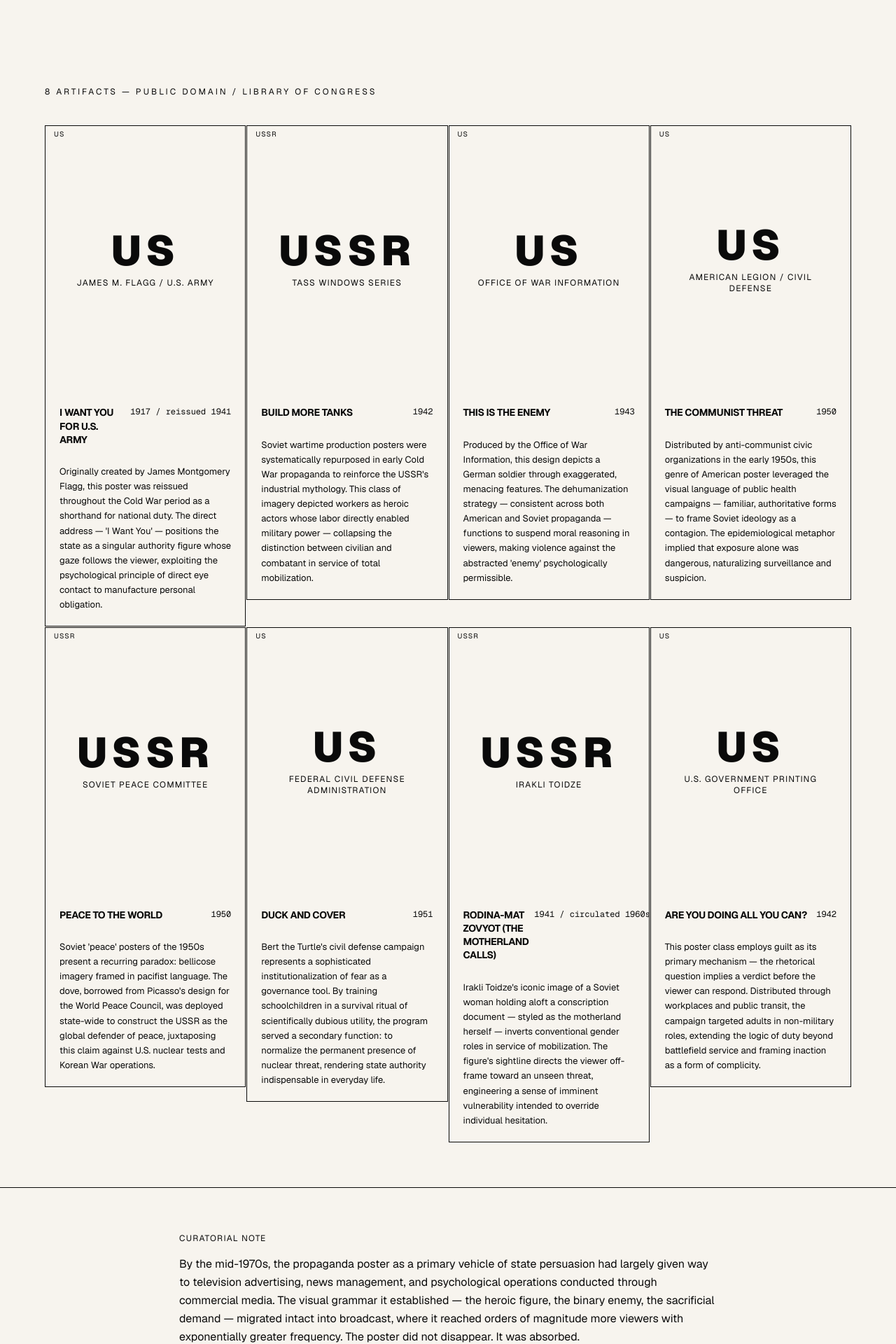
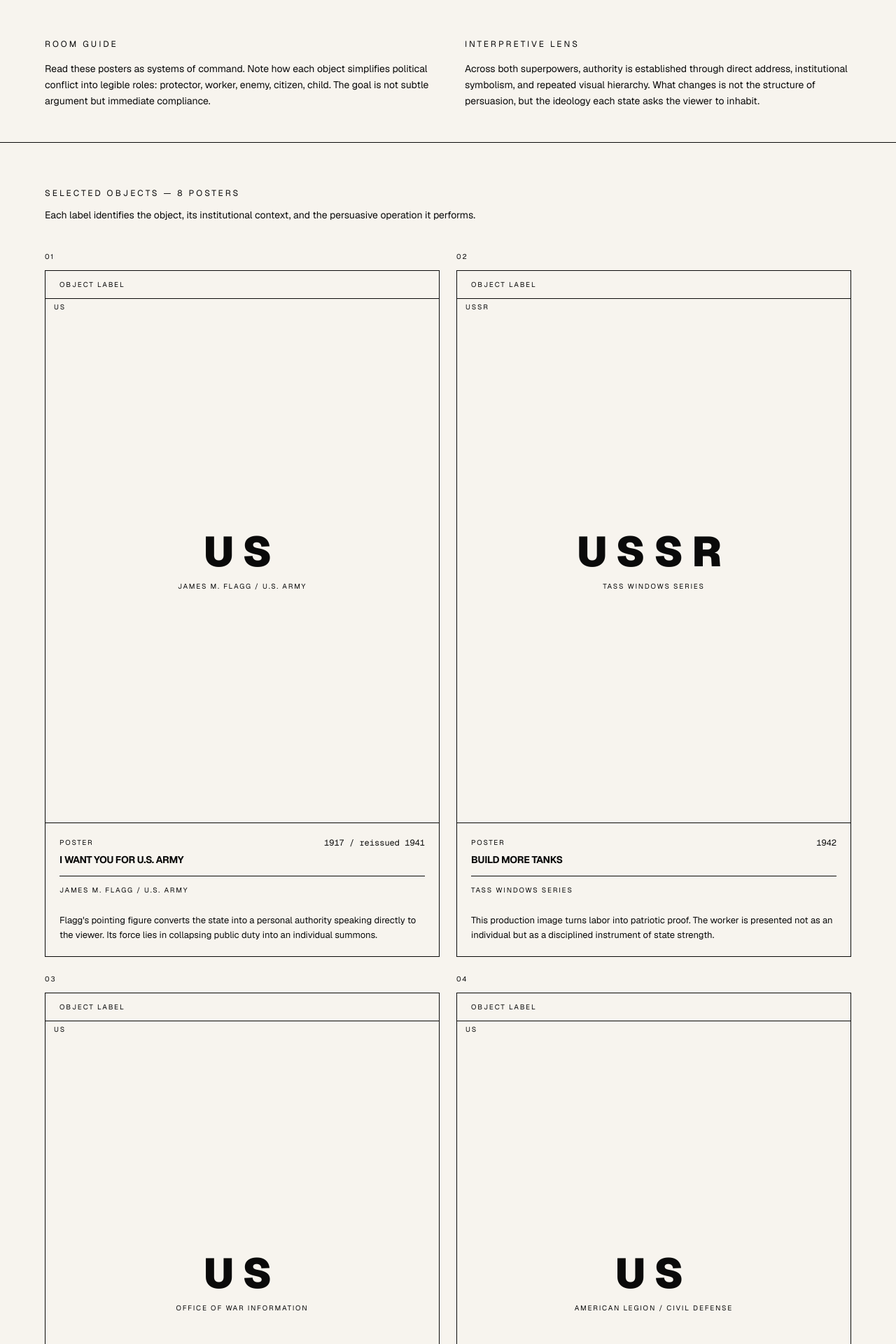
Before and after one commit to jdalvarez69/Museum-Site, a Next.js app: page /exhibit/posters in a window 1280 px wide. Shown: the part 440-2360 px from the top of the page at 70% size. Built offline with nearby package versions, Linux system fonts and the light colour scheme.

Commit message:
Refine posters exhibit with stronger curatorial structure

```diff
--- a/app/exhibit/posters/page.tsx
+++ b/app/exhibit/posters/page.tsx
@@ -6,7 +6,7 @@ const posters = [
     origin: "US" as const,
     year: "1917 / reissued 1941",
     analysis:
-      "Originally created by James Montgomery Flagg, this poster was reissued throughout the Cold War period as a shorthand for national duty. The direct address — 'I Want You' — positions the state as a singular authority figure whose gaze follows the viewer, exploiting the psychological principle of direct eye contact to manufacture personal obligation.",
+      "Flagg's pointing figure converts the state into a personal authority speaking directly to the viewer. Its force lies in collapsing public duty into an individual summons.",
     imageLabel: "James M. Flagg / U.S. Army",
   },
   {
@@ -14,7 +14,7 @@ const posters = [
     origin: "USSR" as const,
     year: "1942",
     analysis:
-      "Soviet wartime production posters were systematically repurposed in early Cold War propaganda to reinforce the USSR's industrial mythology. This class of imagery depicted workers as heroic actors whose labor directly enabled military power — collapsing the distinction between civilian and combatant in service of total mobilization.",
+      "This production image turns labor into patriotic proof. The worker is presented not as an individual but as a disciplined instrument of state strength.",
     imageLabel: "TASS Windows Series",
   },
   {
@@ -22,7 +22,7 @@ const posters = [
     origin: "US" as const,
     year: "1943",
     analysis:
-      "Produced by the Office of War Information, this design depicts a German soldier through exaggerated, menacing features. The dehumanization strategy — consistent across both American and Soviet propaganda — functions to suspend moral reasoning in viewers, making violence against the abstracted 'enemy' psychologically permissible.",
+      "The poster relies on caricature to make the enemy legible at a glance. Once the opponent is reduced to a type, moral complexity becomes easier to discard.",
     imageLabel: "Office of War Information",
   },
   {
@@ -30,7 +30,7 @@ const posters = [
     origin: "US" as const,
     year: "1950",
     analysis:
-      "Distributed by anti-communist civic organizations in the early 1950s, this genre of American poster leveraged the visual language of public health campaigns — familiar, authoritative forms — to frame Soviet ideology as a contagion. The epidemiological metaphor implied that exposure alone was dangerous, naturalizing surveillance and suspicion.",
+      "American anti-communist poster design often borrowed the authority of public health messaging. Here ideology is treated as contamination, making vigilance appear rational and necessary.",
     imageLabel: "American Legion / Civil Defense",
   },
   {
@@ -38,7 +38,7 @@ const posters = [
     origin: "USSR" as const,
     year: "1950",
     analysis:
-      "Soviet 'peace' posters of the 1950s present a recurring paradox: bellicose imagery framed in pacifist language. The dove, borrowed from Picasso's design for the World Peace Council, was deployed state-wide to construct the USSR as the global defender of peace, juxtaposing this claim against U.S. nuclear tests and Korean War operations.",
+      "Soviet peace imagery framed the USSR as the guardian of world stability while preserving a militant visual grammar. The poster's persuasion lies in making state power appear synonymous with peace itself.",
     imageLabel: "Soviet Peace Committee",
   },
   {
@@ -46,7 +46,7 @@ const posters = [
     origin: "US" as const,
     year: "1951",
     analysis:
-      "Bert the Turtle's civil defense campaign represents a sophisticated institutionalization of fear as a governance tool. By training schoolchildren in a survival ritual of scientifically dubious utility, the program served a secondary function: to normalize the permanent presence of nuclear threat, rendering state authority indispensable in everyday life.",
+      "Presented as child-friendly instruction, this campaign normalized permanent nuclear anxiety. The lesson was not only survival procedure but habitual reliance on official guidance.",
     imageLabel: "Federal Civil Defense Administration",
   },
   {
@@ -54,7 +54,7 @@ const posters = [
     origin: "USSR" as const,
     year: "1941 / circulated 1960s",
     analysis:
-      "Irakli Toidze's iconic image of a Soviet woman holding aloft a conscription document — styled as the motherland herself — inverts conventional gender roles in service of mobilization. The figure's sightline directs the viewer off-frame toward an unseen threat, engineering a sense of imminent vulnerability intended to override individual hesitation.",
+      "Toidze's figure fuses nation, motherhood, and command into a single image. Authority is embodied rather than explained, giving mobilization the force of moral obligation.",
     imageLabel: "Irakli Toidze",
   },
   {
@@ -62,7 +62,7 @@ const posters = [
     origin: "US" as const,
     year: "1942",
     analysis:
-      "This poster class employs guilt as its primary mechanism — the rhetorical question implies a verdict before the viewer can respond. Distributed through workplaces and public transit, the campaign targeted adults in non-military roles, extending the logic of duty beyond battlefield service and framing inaction as a form of complicity.",
+      "The rhetorical question functions as a quiet accusation. Viewers are asked to measure themselves against national duty before they have a chance to refuse it.",
     imageLabel: "U.S. Government Printing Office",
   },
 ];
@@ -74,33 +74,66 @@ export default function PostersExhibit() {
       <div className="bg-[--ink] text-[--paper] px-6 py-20">
         <div className="max-w-6xl mx-auto">
           <p className="text-xs tracking-[0.25em] uppercase text-[--red] mb-4">
-            Exhibit I — 1941 to 1975
+            Gallery I — Printed Persuasion, 1941 to 1975
           </p>
           <h1 className="text-4xl md:text-6xl font-black uppercase tracking-tight leading-none mb-8">
             The Paper War
           </h1>
           <div className="w-16 h-1 bg-[--red] mb-8" />
           <p className="max-w-2xl text-base text-[--paper]/80 leading-relaxed">
-            Before television saturated the domestic sphere, the poster was the
-            primary instrument of state visual rhetoric. Printed in mass
-            quantities, affixed to factory floors, transit stations, and
-            schoolroom walls, Cold War posters operated not merely as
-            advertising but as environmental conditioning — shaping the
-            emotional and ideological landscape of daily life on both sides of
-            the Iron Curtain.
+            Before television dominated the domestic sphere, the poster carried
+            ideology into streets, factories, schools, and transit systems.
+            This room considers the poster as an instrument of instruction:
+            concise, repeatable, and designed to make authority visible.
           </p>
         </div>
       </div>
 
-      {/* Gallery */}
+      <div className="border-b border-[--rule] px-6 py-12 bg-[--paper]">
+        <div className="max-w-6xl mx-auto grid grid-cols-1 md:grid-cols-2 gap-12">
+          <div>
+            <p className="text-xs tracking-[0.25em] uppercase text-[--red] mb-4">
+              Room Guide
+            </p>
+            <p className="text-sm text-[--muted] leading-relaxed max-w-xl">
+              Read these posters as systems of command. Note how each object
+              simplifies political conflict into legible roles: protector,
+              worker, enemy, citizen, child. The goal is not subtle argument but
+              immediate compliance.
+            </p>
+          </div>
+          <div>
+            <p className="text-xs tracking-[0.25em] uppercase text-[--red] mb-4">
+              Interpretive Lens
+            </p>
+            <p className="text-sm text-[--muted] leading-relaxed max-w-xl">
+              Across both superpowers, authority is established through direct
+              address, institutional symbolism, and repeated visual hierarchy.
+              What changes is not the structure of persuasion, but the ideology
+              each state asks the viewer to inhabit.
+            </p>
+          </div>
+        </div>
+      </div>
+
       <div className="px-6 py-16">
         <div className="max-w-6xl mx-auto">
-          <p className="text-xs tracking-[0.25em] uppercase text-[--muted] mb-10">
-            8 Artifacts — Public Domain / Library of Congress
-          </p>
-          <div className="grid grid-cols-1 sm:grid-cols-2 lg:grid-cols-4 gap-px bg-[--rule]">
-            {posters.map((poster) => (
-              <div key={poster.title} className="bg-[--paper]">
+          <div className="flex flex-col gap-3 mb-10">
+            <p className="text-xs tracking-[0.25em] uppercase text-[--muted]">
+              Selected Objects — 8 Posters
+            </p>
+            <p className="max-w-2xl text-sm text-[--muted] leading-relaxed">
+              Each label identifies the object, its institutional context, and
+              the persuasive operation it performs.
+            </p>
+          </div>
+
+          <div className="grid grid-cols-1 md:grid-cols-2 gap-6">
+            {posters.map((poster, index) => (
+              <div key={poster.title} className="flex flex-col gap-3">
+                <p className="text-[10px] tracking-[0.18em] uppercase text-[--muted]">
+                  {String(index + 1).padStart(2, "0")}
+                </p>
                 <ArtifactCard {...poster} />
               </div>
             ))}
@@ -108,21 +141,18 @@ export default function PostersExhibit() {
         </div>
       </div>
 
-      {/* Closing Note */}
       <div className="border-t border-[--rule] px-6 py-16 bg-[--ink] text-[--paper]">
         <div className="max-w-3xl mx-auto">
           <p className="text-xs tracking-widest uppercase text-[--red] mb-4">
             Curatorial Note
           </p>
           <p className="text-base text-[--paper]/80 leading-relaxed">
-            By the mid-1970s, the propaganda poster as a primary vehicle of
-            state persuasion had largely given way to television advertising,
-            news management, and psychological operations conducted through
-            commercial media. The visual grammar it established — the heroic
-            figure, the binary enemy, the sacrificial demand — migrated intact
-            into broadcast, where it reached orders of magnitude more viewers
-            with exponentially greater frequency. The poster did not disappear.
-            It was absorbed.
+            By the mid-1970s, the poster was no longer the dominant vehicle of
+            state persuasion, but its visual logic endured. Broadcast media
+            inherited the same grammar of threat, duty, innocence, and command.
+            The room therefore serves as a prehistory of later information
+            systems: the medium changes, but the structure of persuasion
+            remains remarkably stable.
           </p>
         </div>
       </div>
--- a/components/ArtifactCard.tsx
+++ b/components/ArtifactCard.tsx
@@ -14,35 +14,52 @@ export default function ArtifactCard({
   imageLabel,
 }: ArtifactCardProps) {
   return (
-    <article className="flex flex-col border border-[--rule] bg-[--paper] group hover:border-[--ink] transition-colors">
-      {/* Image placeholder */}
-      <div className="aspect-[3/4] bg-[--ink] flex items-center justify-center relative overflow-hidden">
+    <article className="flex h-full flex-col border border-[--rule] bg-[--paper]">
+      <div className="border-b border-[--rule] px-5 py-3">
+        <p className="text-[10px] tracking-[0.18em] uppercase text-[--muted]">
+          Object Label
+        </p>
+      </div>
+
+      <div className="aspect-[3/4] bg-[--ink] flex items-center justify-center relative overflow-hidden border-b border-[--rule]">
         <div className="absolute inset-0 flex flex-col items-center justify-center p-6 text-center">
-          <span className="text-[--paper]/20 text-6xl font-black uppercase tracking-widest select-none">
+          <span className="text-[--paper]/18 text-6xl font-black uppercase tracking-[0.2em] select-none">
             {origin}
           </span>
           {imageLabel && (
-            <span className="text-[--paper]/40 text-xs tracking-widest uppercase mt-2">
+            <span className="mt-3 text-[--paper]/45 text-[10px] tracking-[0.18em] uppercase">
               {imageLabel}
             </span>
           )}
         </div>
-        {/* Red corner tag */}
-        <div className="absolute top-0 left-0 bg-[--red] text-[--paper] text-[10px] tracking-widest uppercase px-3 py-1">
+        <div className="absolute top-0 left-0 bg-[--red] text-[--paper] text-[10px] tracking-[0.18em] uppercase px-3 py-1">
           {origin}
         </div>
       </div>
 
-      {/* Card body */}
       <div className="p-5 flex flex-col gap-3 flex-1">
-        <div className="flex items-start justify-between gap-2">
-          <h3 className="text-sm font-bold uppercase tracking-tight leading-snug">
-            {title}
-          </h3>
+        <div className="flex items-start justify-between gap-3 border-b border-[--rule] pb-3">
+          <div>
+            <p className="text-[10px] tracking-[0.18em] uppercase text-[--muted] mb-2">
+              Poster
+            </p>
+            <h3 className="text-sm font-bold uppercase tracking-tight leading-snug max-w-[16rem]">
+              {title}
+            </h3>
+          </div>
           <span className="text-xs text-[--muted] shrink-0 font-mono">{year}</span>
         </div>
+
+        {imageLabel && (
+          <p className="text-[10px] tracking-[0.18em] uppercase text-[--muted]">
+            {imageLabel}
+          </p>
+        )}
+
         <div className="w-8 h-px bg-[--red]" />
-        <p className="text-[13px] text-[--muted] leading-relaxed">{analysis}</p>
+        <p className="text-[13px] text-[--muted] leading-relaxed">
+          {analysis}
+        </p>
       </div>
     </article>
   );
```
